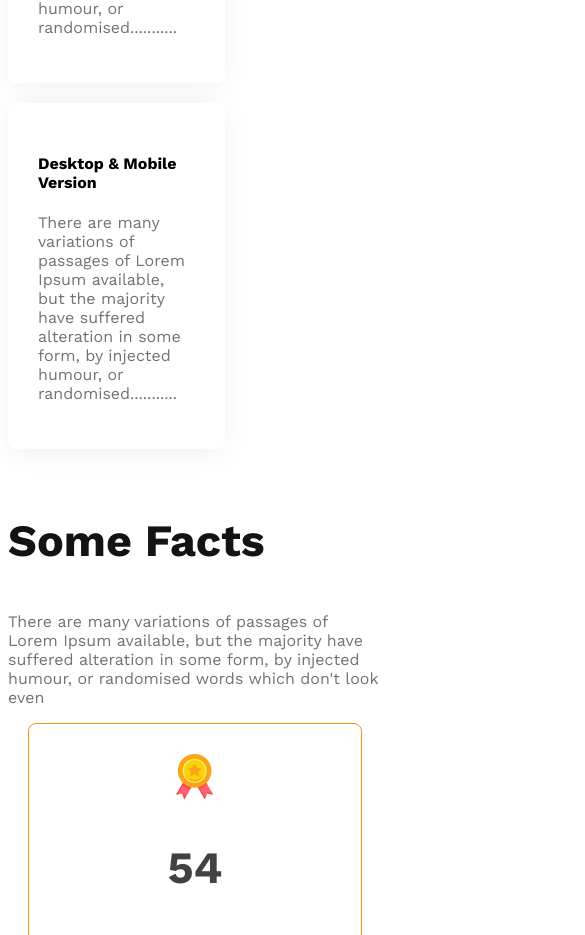
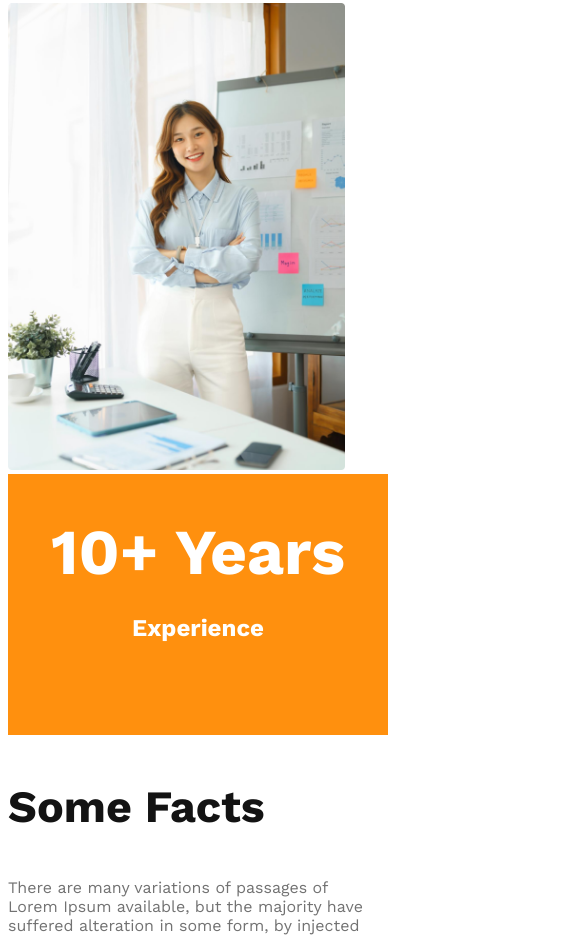
Before and after one commit to MRaihan-1/g3-architect-website, a plain HTML site: page index.html in a window 390 px wide. Shown: the part 4448-5383 px from the top of the page, 585 px wide, since content can reach past the window. Drawn offline with nearby package versions, Linux system fonts and the light colour scheme.

Commit message:
feature responsive

```diff
--- a/architect.css
+++ b/architect.css
@@ -119,10 +119,12 @@ main {
     margin-top: 130px;
     gap: 100px;
 }
-.features .section-title{
+
+.features .section-title {
     border-left: 5px solid #FF900E;
     padding-left: 20px;
 }
+
 .feature-content .card {
     margin-bottom: 20px;
     padding: 30px;
@@ -130,15 +132,31 @@ main {
     background: white;
     box-shadow: 0px 4px 30px 0px rgba(0, 0, 0, 0.06);
 }
-.ten-yrs-badge{
-border: 8px;
-background: #FF900E;
-color: white;
-width: 342px;
-padding: 40px;
+
+.feature-img img{
+    height: 90%;
+    margin-left: 90px;
 }
-.ten-yrs-badge h2{
+
+.ten-yrs-badge {
+    border: 8px;
+    background: #FF900E;
+    color: white;
+    width: 340px;
+    padding: 40px;
+    text-align: center;
+    position: relative;
+    bottom: 100px;
+}
+
+.ten-yrs-badge h2 {
     font-size: 4rem;
+    margin-top: 0;
+}
+
+.ten-yrs-badge p {
+    font-size: 1.5rem;
+
 }
 
 /* facts section */
@@ -195,10 +213,19 @@ padding: 40px;
 
     nav,
     .teams-container,
+    .features,
     .facts-card-container,
     .sponsors-img-container {
         flex-direction: column;
     }
+    .feature-img img{
+        width: 90%;
+        margin-left: 0;
+    }
+.ten-yrs-badge{
+    position: static;
+    max-width: 300px;
+}
 
     .teams-imgs {
         grid-template-columns: 1fr;
@@ -222,6 +249,7 @@ padding: 40px;
     }
 
     nav,
+    .features,
     .teams-container,
     .sponsors-img-container {
         flex-direction: column;
--- a/index.html
+++ b/index.html
@@ -75,7 +75,7 @@
 <div class="feature-img">
     <img src="images/architect.png" alt="">
     <div class="ten-yrs-badge">
-        <h2>10+ Years Experience</h2>
+        <h2>10+ Years<p>Experience</p></h2>
     </div>
 </div>
 </section>
```
